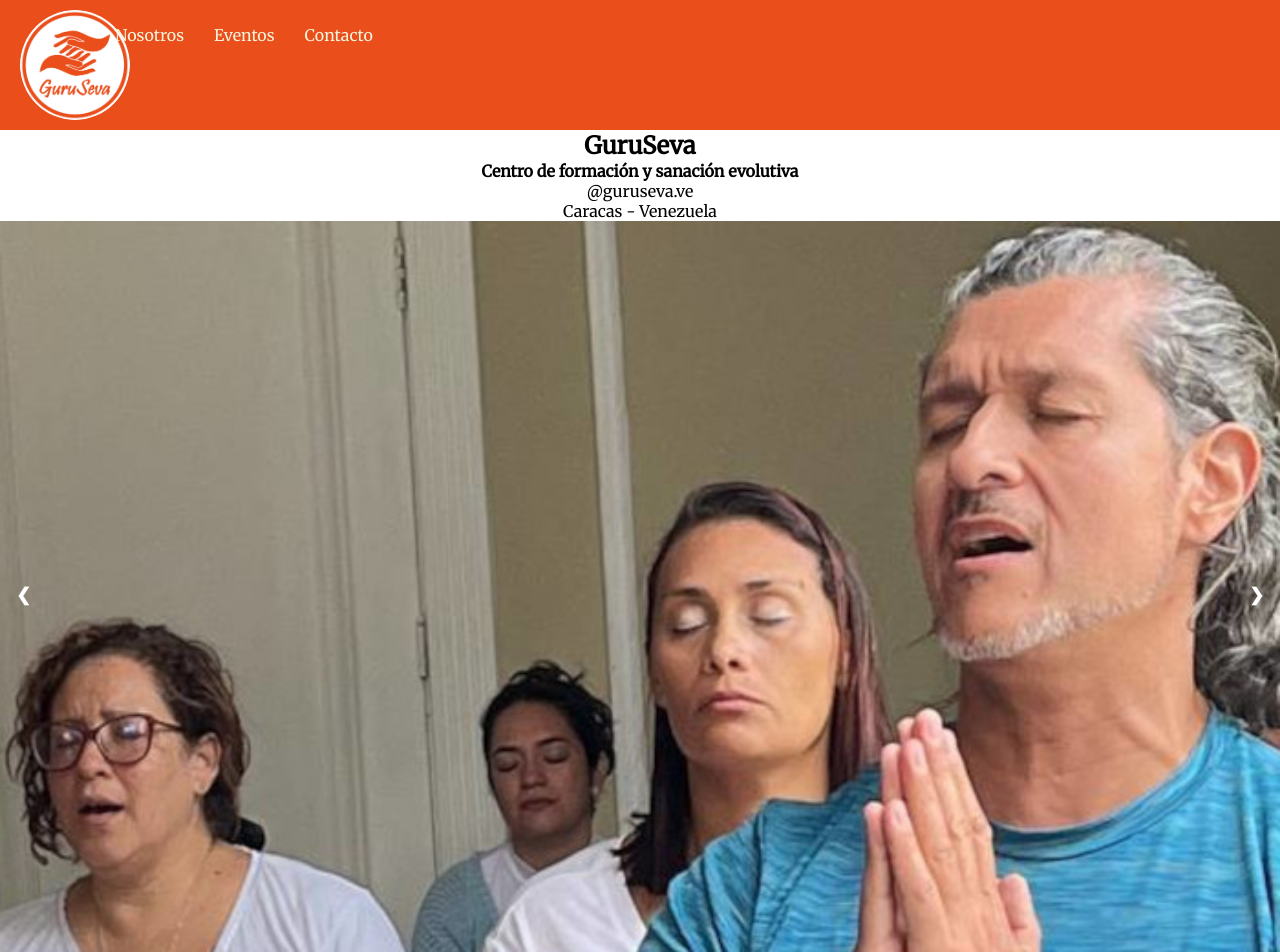
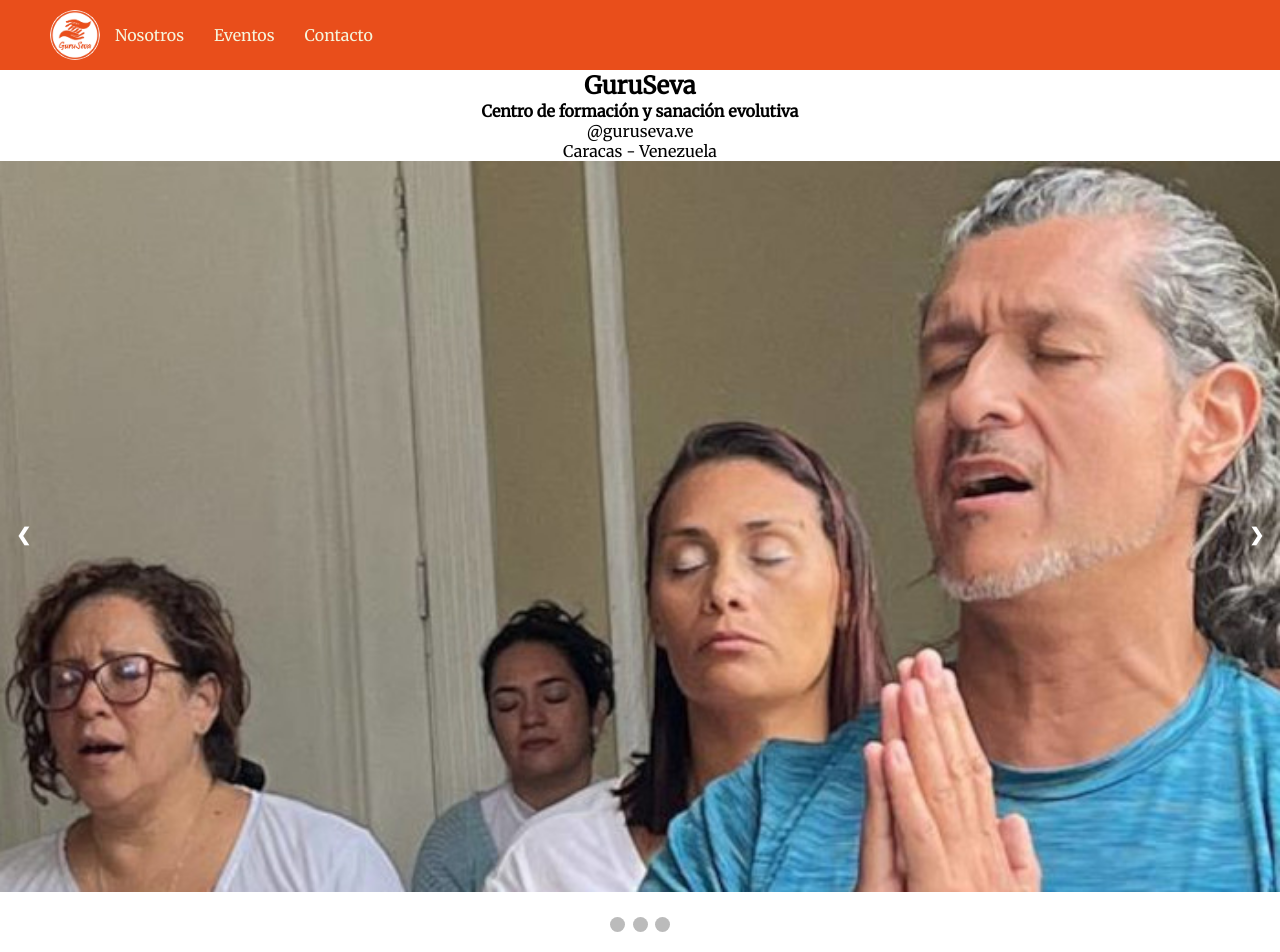
Before and after one commit to blarteagar/guru, a plain HTML site: page src/index.html in a window 1280 px wide. Shown: the top 952 px of the page. Drawn offline with Linux system fonts and the light colour scheme.

Commit message:
fix size navbar logo

```diff
--- a/src/css/styles.css
+++ b/src/css/styles.css
@@ -24,8 +24,8 @@ header {
 }
 
 .image-container img {
-  width: 110px;
-  height: 110px;
+  width: 100%;
+  height: 100%;
 }
 
 /* Acá tengo los estilos del navbar */
```
